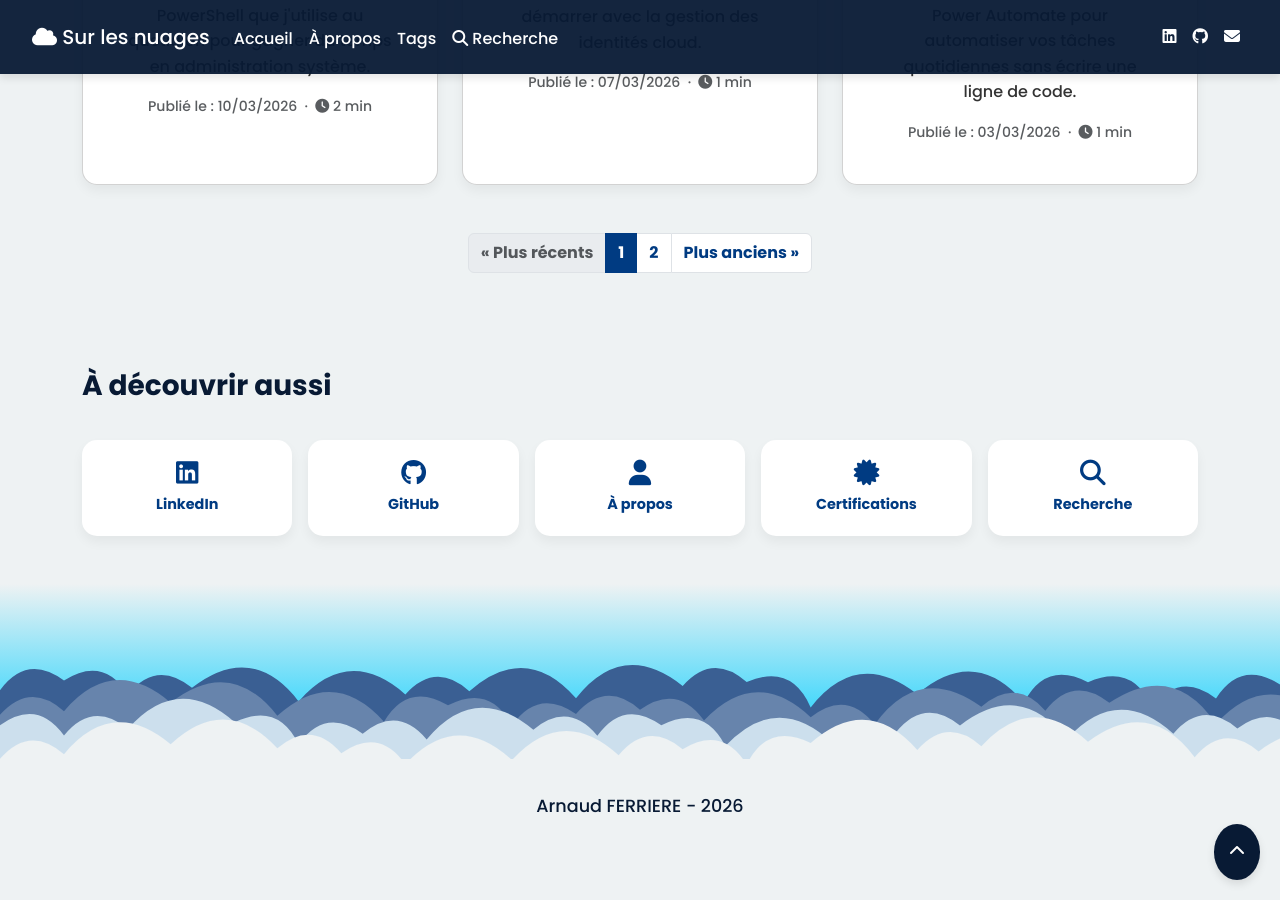
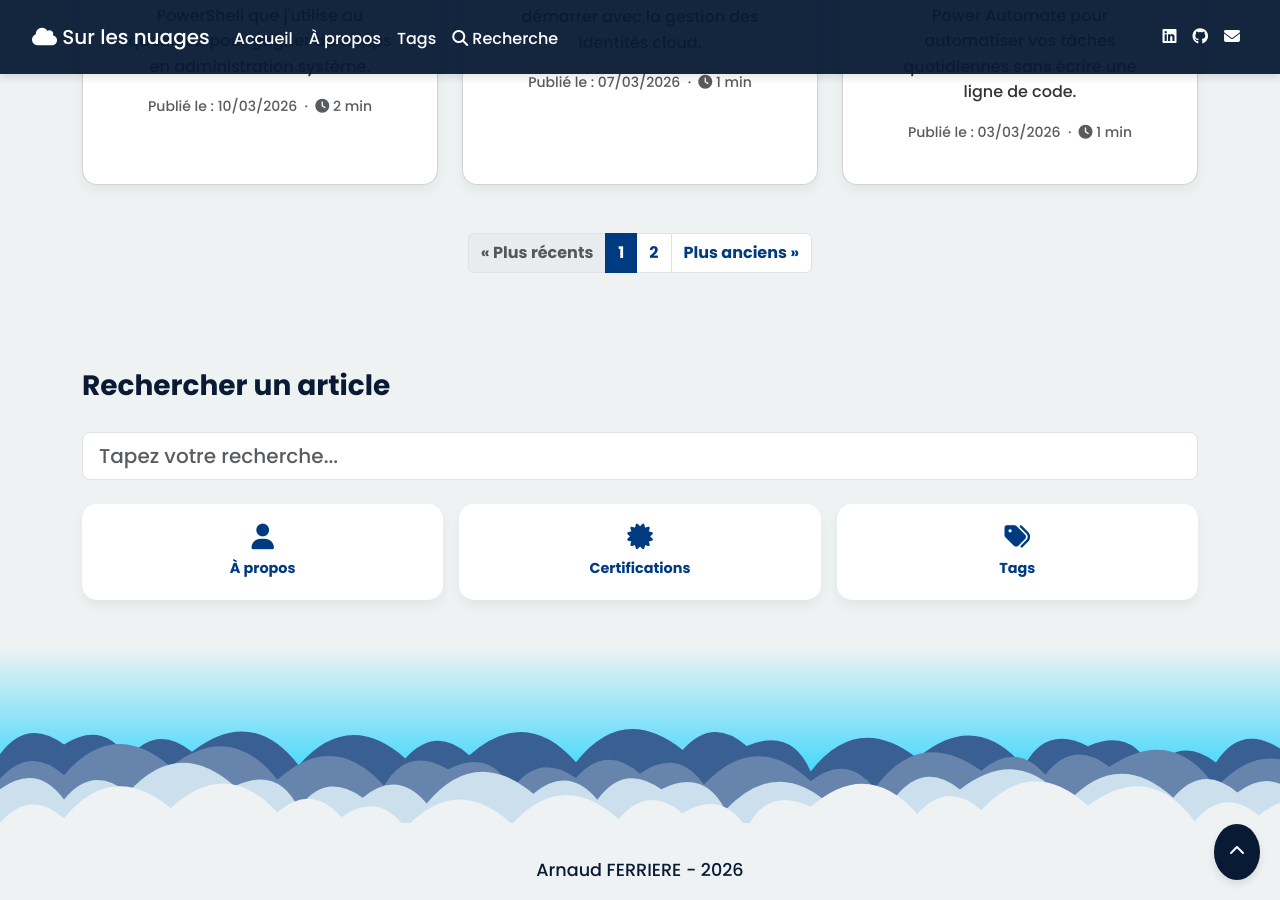
Before and after one commit to Arnaud-Ferriere/SurLesNuages, a Jekyll site: the page built from index.html, in a window 1280 px wide and 900 px high, scrolled down 1442 px. Built offline with Jekyll 4.4.1, drawn with Linux system fonts in a browser that asks for light colours; nearby versions of some CDN libraries; the list of posts is cut into pages by our own code.

Commit message:
Embed search bar in homepage, remove redundant social links
- Replace "À découvrir aussi" with "Rechercher un article" + discover cards
- Remove LinkedIn and GitHub (already in navbar)
- Add inline search with same logic as /recherche/ page
- Keep À propos, Certifications, Tags as quick-access cards

Co-Authored-By: Claude Sonnet 4.6 <noreply@anthropic.com>

```diff
--- a/_layouts/home.html
+++ b/_layouts/home.html
@@ -75,20 +75,17 @@ layout: default
 </section>
 {% endif %}
 
-<!-- À découvrir aussi -->
+<!-- Rechercher & Découvrir -->
 <aside class="container mt-5 mb-5">
-    <div class="section-header">
-        <h3 class="hover-underline-animation">À découvrir aussi</h3>
+    <div class="section-header mb-3">
+        <h3 class="hover-underline-animation">Rechercher un article</h3>
     </div>
-    <div class="discover-grid">
-        <a href="https://www.linkedin.com/in/ferrierearnaud/" target="_blank" rel="noopener" class="discover-card">
-            <i class="fab fa-linkedin" aria-hidden="true"></i>
-            <span>LinkedIn</span>
-        </a>
-        <a href="https://github.com/Arnaud-Ferriere" target="_blank" rel="noopener" class="discover-card">
-            <i class="fab fa-github" aria-hidden="true"></i>
-            <span>GitHub</span>
-        </a>
+
+    <input type="text" id="home-search-input" class="form-control form-control-lg mb-3"
+        placeholder="Tapez votre recherche...">
+    <div id="home-search-results"></div>
+
+    <div class="discover-grid mt-4">
         <a href="{{ '/apropos.html' | relative_url }}" class="discover-card">
             <i class="fas fa-user" aria-hidden="true"></i>
             <span>À propos</span>
@@ -97,11 +94,60 @@ layout: default
             <i class="fas fa-certificate" aria-hidden="true"></i>
             <span>Certifications</span>
         </a>
-        <a href="{{ '/recherche/' | relative_url }}" class="discover-card">
-            <i class="fas fa-search" aria-hidden="true"></i>
-            <span>Recherche</span>
+        <a href="{{ '/tags/' | relative_url }}" class="discover-card">
+            <i class="fas fa-tags" aria-hidden="true"></i>
+            <span>Tags</span>
         </a>
     </div>
 </aside>
 
+<script>
+(function() {
+    var posts = [
+        {% for post in site.posts %}
+        {
+            title: {{ post.title | jsonify }},
+            url: {{ post.url | relative_url | jsonify }},
+            date: "{{ post.date | date: '%d/%m/%Y' }}",
+            excerpt: {{ post.excerpt | strip_html | truncate: 150 | jsonify }},
+            tags: {{ post.tags | jsonify }},
+            content: {{ post.content | strip_html | jsonify }}
+        }{% unless forloop.last %},{% endunless %}
+        {% endfor %}
+    ];
+
+    var input = document.getElementById('home-search-input');
+    var results = document.getElementById('home-search-results');
+
+    input.addEventListener('input', function() {
+        var query = this.value.toLowerCase().trim();
+        if (query.length < 2) { results.innerHTML = ''; return; }
+
+        var found = posts.filter(function(p) {
+            return p.title.toLowerCase().includes(query) ||
+                   p.excerpt.toLowerCase().includes(query) ||
+                   p.content.toLowerCase().includes(query) ||
+                   p.tags.some(function(t) { return t.toLowerCase().includes(query); });
+        });
+
+        if (found.length === 0) {
+            results.innerHTML = '<p class="text-muted">Aucun article trouvé.</p>';
+            return;
+        }
+
+        var html = '<div class="row">';
+        found.forEach(function(p) {
+            html += '<div class="col-md-6 mb-3">' +
+                '<div class="card p-3 h-100" style="cursor:pointer;">' +
+                '<h5 class="card-title"><a href="' + p.url + '" class="stretched-link">' + p.title + '</a></h5>' +
+                '<p class="card-text text-muted">' + p.excerpt + '</p>' +
+                '<p class="text-muted small mb-0">' + p.date + '</p>' +
+                '</div></div>';
+        });
+        html += '</div>';
+        results.innerHTML = html;
+    });
+})();
+</script>
+
 {{ content }}
```
